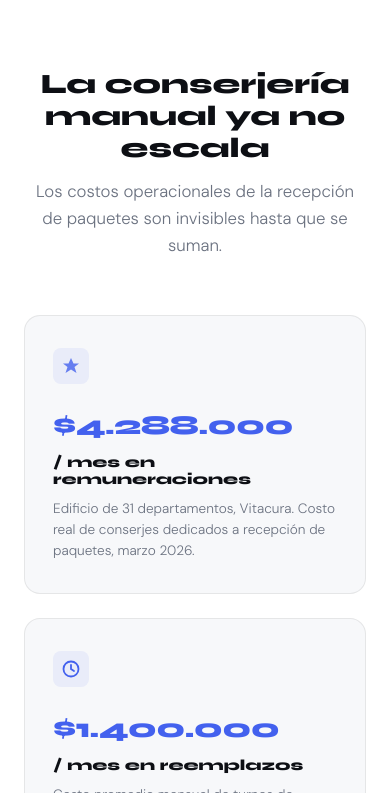
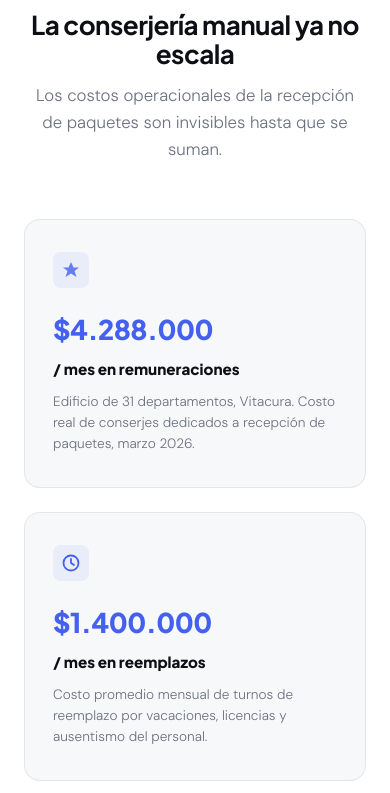
Before and after one commit to felixpena/boxmi, a plain HTML site: page index.html in a window 390 px wide. Shown: the part 1207-2000 px from the top of the page. Drawn offline with Linux system fonts and the light colour scheme.

Commit message:
Fix heading typography: swap Syne for Plus Jakarta Sans
Replace font import and --font-head variable. Set explicit h1/h2
sizes, line-height, and letter-spacing with mobile breakpoints.

Co-Authored-By: Claude Sonnet 4.6 <noreply@anthropic.com>

```diff
--- a/index.html
+++ b/index.html
@@ -6,7 +6,7 @@
   <title>Boxmi — El edificio que ya esperaban.</title>
   <meta name="description" content="Boxmi equipa tu proyecto con recepción inteligente de paquetes. El atributo que el comprador moderno ya da por hecho.">
   <style>
-    @import url('https://fonts.googleapis.com/css2?family=Syne:wght@800&family=DM+Sans:wght@300;400&display=swap');
+    @import url('https://fonts.googleapis.com/css2?family=Plus+Jakarta+Sans:wght@700;800&family=DM+Sans:wght@300;400&display=swap');
 
     /* ── Variables ─────────────────────────────────────────────── */
     :root {
@@ -21,7 +21,7 @@
       --shadow-md:   0 4px 24px rgba(0,0,0,0.08);
       --radius:      8px;
       --radius-lg:   16px;
-      --font-head:   'Syne', sans-serif;
+      --font-head:   'Plus Jakarta Sans', sans-serif;
       --font-body:   'DM Sans', sans-serif;
     }
 
@@ -38,10 +38,29 @@
     }
 
     /* ── Typography ────────────────────────────────────────────── */
-    h1, h2, h3, h4 { font-family: var(--font-head); font-weight: 800; line-height: 1.15; }
-    h1 { font-size: clamp(2.4rem, 5vw, 3.75rem); }
-    h2 { font-size: clamp(1.75rem, 3vw, 2.5rem); }
-    h3 { font-size: 1.125rem; }
+    h1, h2, h3, h4 { font-family: var(--font-head); }
+    h1 {
+      font-weight: 800;
+      font-size: 52px;
+      line-height: 1.05;
+      letter-spacing: -0.03em;
+    }
+    h2 {
+      font-weight: 700;
+      font-size: 36px;
+      line-height: 1.1;
+      letter-spacing: -0.02em;
+    }
+    h3 { font-size: 1.125rem; font-weight: 800; }
+    @media (max-width: 768px) {
+      h1 {
+        font-size: 36px;
+        letter-spacing: -0.02em;
+      }
+      h2 {
+        font-size: 26px;
+      }
+    }
     p  { font-weight: 300; }
     a  { text-decoration: none; color: inherit; }
     img, svg { display: block; }
```
